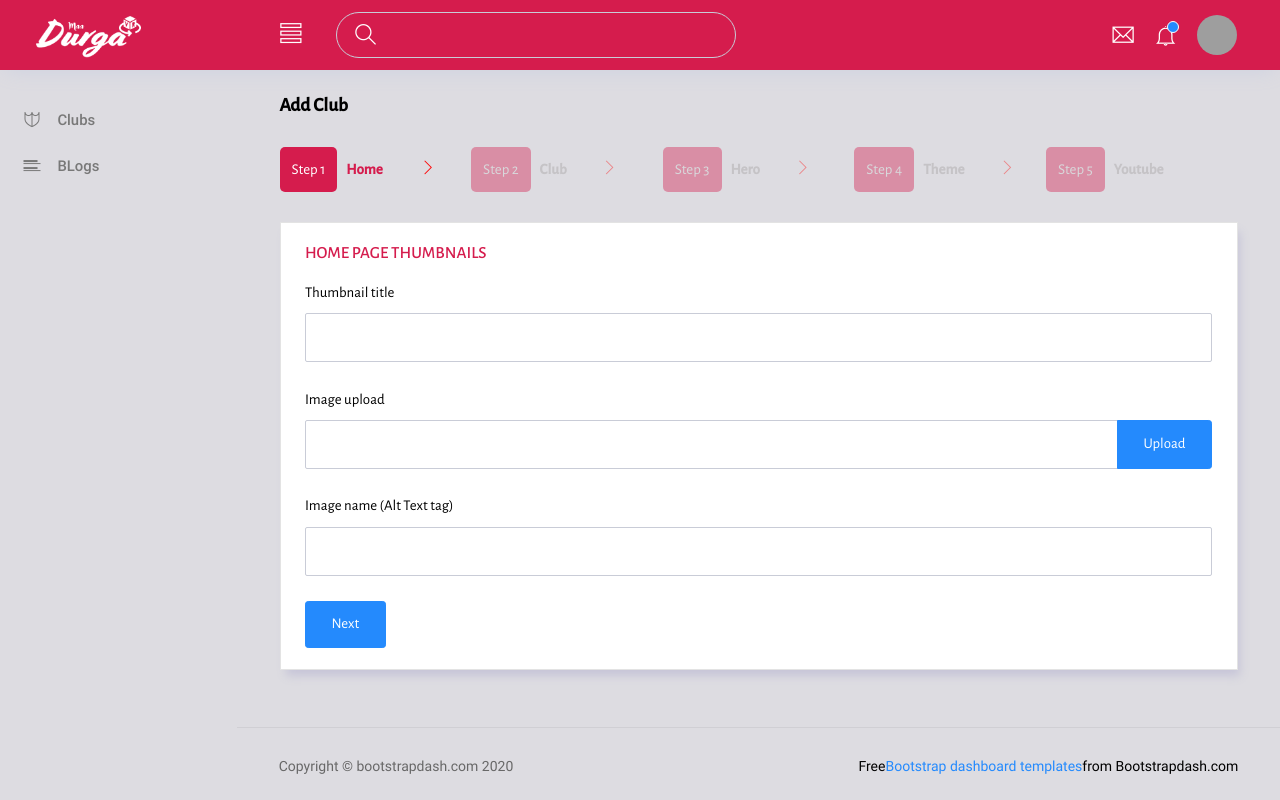
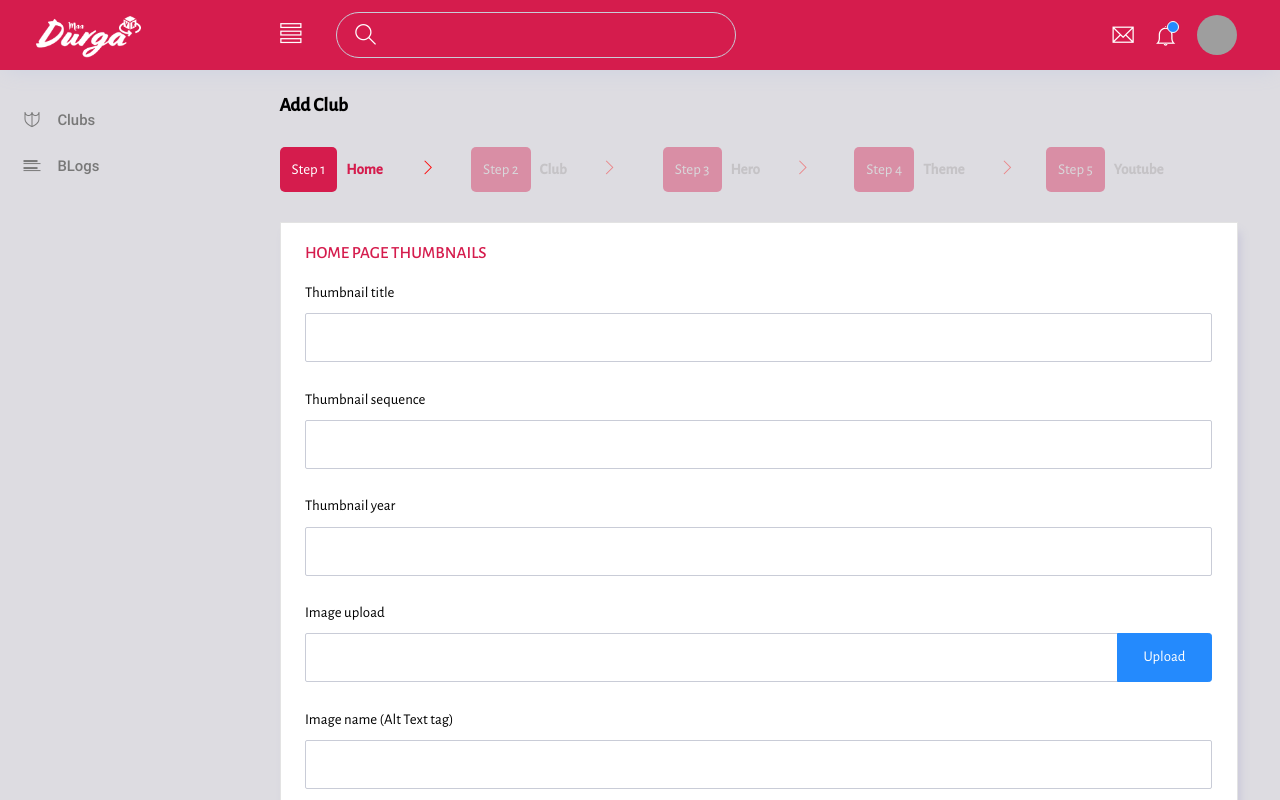
Before and after one commit to roysrijan/maadurgavr, a Next.js app: page /cms/dashboard in a window 1280 px wide. Shown: the top 800 px of the page. Built offline with nearby package versions, Linux system fonts and the light colour scheme; grey boxes are pictures that could not be loaded.

Commit message:
Year And Sequence Field Added

```diff
--- a/pages/cms/dashboard/index.js
+++ b/pages/cms/dashboard/index.js
@@ -100,6 +100,9 @@ export default function dashboard() {
 
   const onSubmit = async () => {
     try{
+    if(typeof form.year == 'string'){
+      form.year=+form.year
+    }
     let response = await axios({
       url: "https://lfhatz6o61.execute-api.ap-south-1.amazonaws.com/post-data",
       method: "POST",
@@ -153,14 +156,14 @@ export default function dashboard() {
       <div class="container-scroller">
         <nav class="navbar col-lg-12 col-12 p-0 fixed-top d-flex flex-row">
           <div class="text-center navbar-brand-wrapper d-flex align-items-center justify-content-center">
-            <a class="navbar-brand brand-logo mr-5" href="">
+            <a class="navbar-brand brand-logo mr-5" href="/">
               <img
                 src="../../../../img/logo-small.png"
                 class="mr-2"
                 alt="logo"
               />
             </a>
-            <a class="navbar-brand brand-logo-mini" href="">
+            <a class="navbar-brand brand-logo-mini" href="/">
               <img src="../../../../img/logo-small.png" alt="logo" />
             </a>
           </div>
@@ -358,7 +361,7 @@ export default function dashboard() {
           <nav className="sidebar sidebar-offcanvas" id="sidebar">
             <ul className="nav">
               <li className="nav-item">
-                <a className="nav-link" href="index.html">
+                <a className="nav-link" href="/cms">
                   <i className="ti-shield menu-icon"></i>
                   <span className="menu-title">Clubs</span>
                 </a>
@@ -416,6 +419,28 @@ export default function dashboard() {
                             <input
                                 onChange={e => handleChange(e, 'homeTitle')}
                                 type="text"
+                                class="form-control"
+                                id="exampleInputName1"
+                                                    wtx-context="040DB181-4B25-43E8-A8FF-46A59047C3C3"
+                            />
+                            </div>
+
+                            <div class="form-group">
+                            <label for="exampleInputName1">Thumbnail sequence</label>
+                            <input
+                                onChange={e => handleChange(e, 'sequence')}
+                                type="number"
+                                class="form-control"
+                                id="exampleInputName1"
+                                                    wtx-context="040DB181-4B25-43E8-A8FF-46A59047C3C3"
+                            />
+                            </div>
+
+                            <div class="form-group">
+                            <label for="exampleInputName1">Thumbnail year</label>
+                            <input
+                                onChange={e => handleChange(e, 'year')}
+                                type="number"
                                 class="form-control"
                                 id="exampleInputName1"
                                                     wtx-context="040DB181-4B25-43E8-A8FF-46A59047C3C3"
```
Also changed, not shown: pages/cms/index.js (+7 -7 lines).
